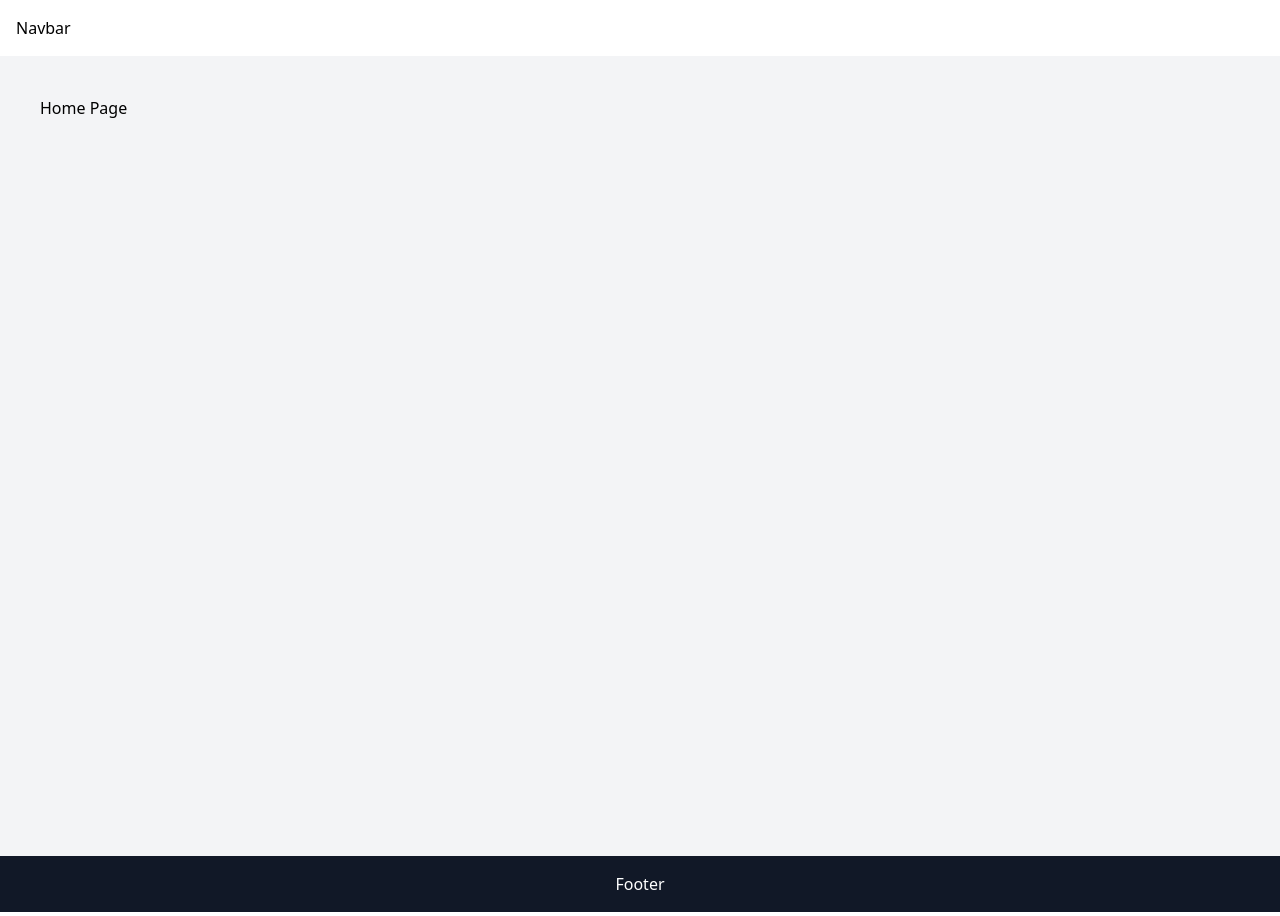
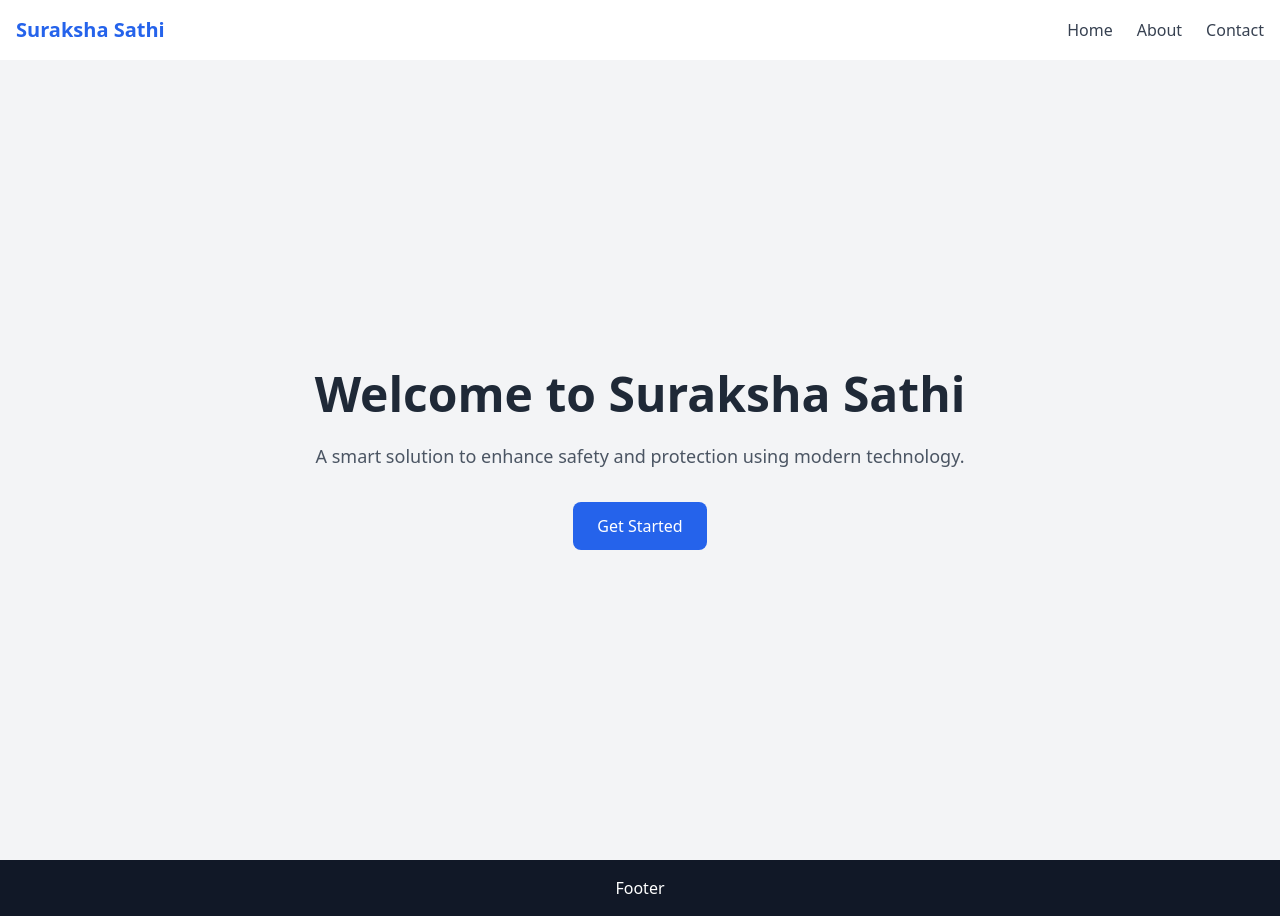
Before and after one commit to Srishti2006-coder/Suraksha-sathi-react, a React (Create React App) app: page / in a window 1280 px wide. Built offline with nearby package versions, Linux system fonts and the light colour scheme.

Commit message:
add SoS button , Report area in Navbar.jsx

```diff
--- a/src/components/Navbar.jsx
+++ b/src/components/Navbar.jsx
@@ -1,8 +1,22 @@
 
 const Navbar = () => {
   return (
-    <div className="bg-white shadow p-4">
-      Navbar
+    <div className="bg-white shadow-md p-4 flex justify-between items-center">
+      <h1 className="text-xl font-bold text-blue-600">
+        Suraksha Sathi
+      </h1>
+
+      <div className="space-x-6">
+        <a href="#" className="text-gray-700 hover:text-blue-600">
+          Home
+        </a>
+        <a href="#" className="text-gray-700 hover:text-blue-600">
+          About
+        </a>
+        <a href="#" className="text-gray-700 hover:text-blue-600">
+          Contact
+        </a>
+      </div>
     </div>
   );
 };
--- a/src/pages/Home.jsx
+++ b/src/pages/Home.jsx
@@ -1,8 +1,20 @@
-
 const Home = () => {
   return (
-    <div className="bg-gray-100 min-h-screen p-10">
-      Home Page
+    <div className="bg-gray-100 min-h-screen flex items-center justify-center">
+      <div className="text-center max-w-2xl">
+        <h1 className="text-5xl font-bold text-gray-800 mb-6">
+          Welcome to Suraksha Sathi
+        </h1>
+
+        <p className="text-lg text-gray-600 mb-8">
+          A smart solution to enhance safety and protection using modern
+          technology.
+        </p>
+
+        <button className="bg-blue-600 text-white px-6 py-3 rounded-lg hover:bg-blue-700 transition">
+          Get Started
+        </button>
+      </div>
     </div>
   );
 };
```
